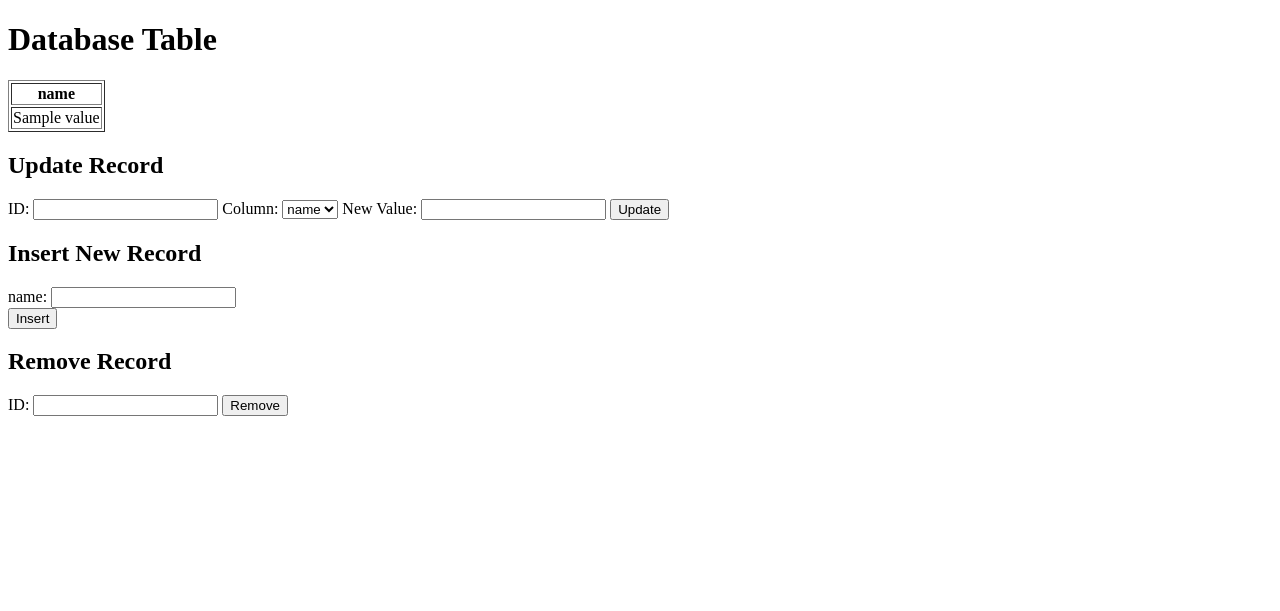
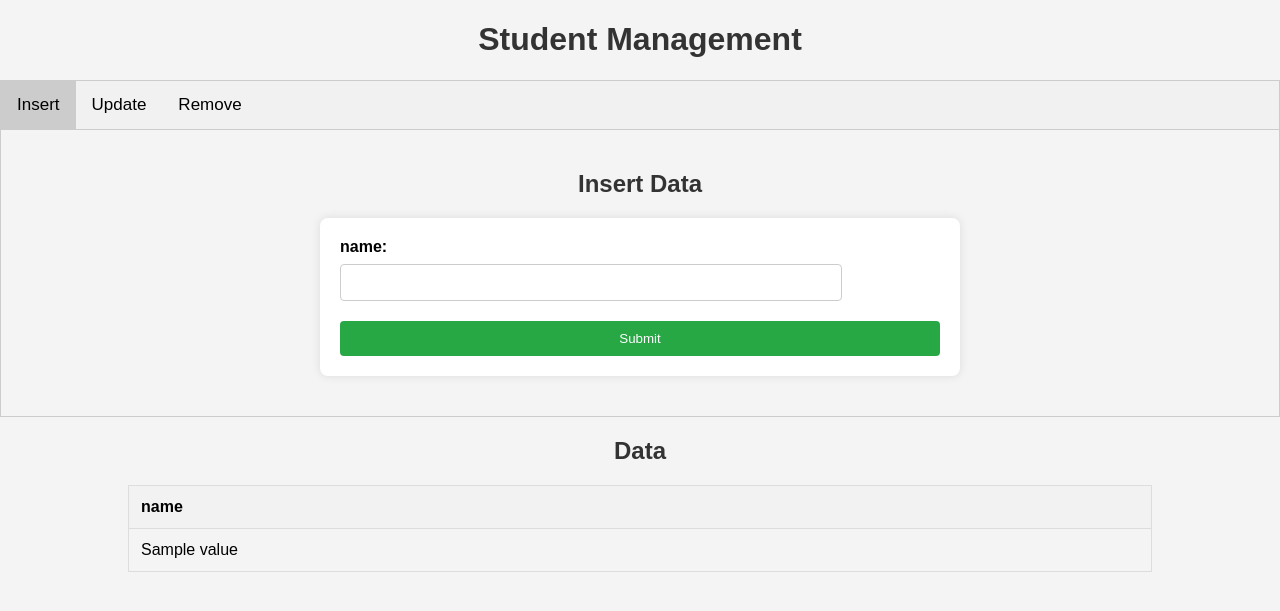
Before and after one commit to KoaBou/IBM-Student-Advisory-App, a Flask app: template templates/index.html in a window 1280 px wide. Shown: the top 611 px of the page. Run offline with Flask 3, Linux system fonts and the light colour scheme; the template is opened without the code that fills it: most values are stand-ins (such as "Sample title", 1, 10 or a date in 2020).

Commit message:
add css file

```diff
--- a/data/Danh_Sach_Sinh_Vien.csv
+++ b/data/Danh_Sach_Sinh_Vien.csv
@@ -3,3 +3,7 @@ ID,STUDENT_NAME,MAJOR,BIRTH
 2,Jane Smith,Mathematics,1997-03-22
 3,Emily Johnson,Physics,1999-07-30
 4,Michael Brown,Chemistry,1996-11-05
+5,Jessica Davis,Biology,1998-12-11
+6,David Wilson,Engineering,1997-05-18
+7,Laura Martinez,History,1999-09-25
+8,James Anderson,Philosophy,1996-02-14
--- /dev/null
+++ b/static/css/styles.css
@@ -0,0 +1,101 @@
+body {
+    font-family: Arial, sans-serif;
+    background-color: #f4f4f4;
+    margin: 0;
+    padding: 0;
+}
+
+h1, h2 {
+    color: #333;
+    text-align: center;
+}
+
+form {
+    max-width: 600px;
+    margin: 20px auto;
+    padding: 20px;
+    background-color: #fff;
+    border-radius: 8px;
+    box-shadow: 0 0 10px rgba(0, 0, 0, 0.1);
+}
+
+label {
+    display: block;
+    margin-bottom: 8px;
+    font-weight: bold;
+}
+
+input[type="text"],
+input[type="number"] {
+    width: 80%;
+    padding: 10px;
+    margin-bottom: 20px;
+    border: 1px solid #ccc;
+    border-radius: 4px;
+}
+
+input[type="submit"] {
+    width: 100%;
+    padding: 10px;
+    background-color: #28a745;
+    color: #fff;
+    border: none;
+    border-radius: 4px;
+    cursor: pointer;
+}
+
+input[type="submit"]:hover {
+    background-color: #218838;
+}
+
+table {
+    width: 80%;
+    margin: 20px auto;
+    border-collapse: collapse;
+}
+
+table, th, td {
+    border: 1px solid #ddd;
+}
+
+th, td {
+    padding: 12px;
+    text-align: left;
+}
+
+th {
+    background-color: #f2f2f2;
+}
+
+/* Tab styles */
+.tab {
+    overflow: hidden;
+    border: 1px solid #ccc;
+    background-color: #f1f1f1;
+}
+
+.tab button {
+    background-color: inherit;
+    float: left;
+    border: none;
+    outline: none;
+    cursor: pointer;
+    padding: 14px 16px;
+    transition: 0.3s;
+    font-size: 17px;
+}
+
+.tab button:hover {
+    background-color: #ddd;
+}
+
+.tab button.active {
+    background-color: #ccc;
+}
+
+.tabcontent {
+    display: none;
+    padding: 20px;
+    border: 1px solid #ccc;
+    border-top: none;
+}
--- a/templates/index.html
+++ b/templates/index.html
@@ -3,14 +3,65 @@
 <head>
     <meta charset="UTF-8">
     <meta name="viewport" content="width=device-width, initial-scale=1.0">
-    <title>Database Table</title>
+    <title>Flask App</title>
+    <link rel="stylesheet" href="{{ url_for('static', filename='css/styles.css') }}">
 </head>
 <body>
-    <h1>Database Table</h1>
-    <table border="1">
+    <h1>Student Management</h1>
+
+    <div class="tab">
+        <button class="tablinks" onclick="openTab(event, 'Insert')">Insert</button>
+        <button class="tablinks" onclick="openTab(event, 'Update')">Update</button>
+        <button class="tablinks" onclick="openTab(event, 'Remove')">Remove</button>
+    </div>
+
+    <div id="Insert" class="tabcontent">
+        <h2>Insert Data</h2>
+        <form action="{{ url_for('insert') }}" method="POST">
+            {% if rows %}
+            {% for key in rows[0].keys() %}
+                <label for="{{ key }}">{{ key }}:</label>
+                <input type="text" id="{{ key }}" name="{{ key }}">
+                <br>
+            {% endfor %}
+            {% endif %}
+            <input type="submit" value="Submit">
+        </form>
+    </div>
+
+    <div id="Update" class="tabcontent">
+        <h2>Update Data</h2>
+        <form action="{{ url_for('update') }}" method="POST">
+            <label for="id">ID:</label>
+            <input type="text" id="id" name="id">
+            <label for="column">Column:</label>
+            <select id="column" name="column">
+                {% if rows %}
+                    {% for key in rows[0].keys() %}
+                        <option value="{{ key }}">{{ key }}</option>
+                    {% endfor %}
+                {% endif %}
+            </select>
+            <label for="new_value">New Value:</label>
+            <input type="text" id="new_value" name="new_value">
+            <input type="submit" value="Update">
+        </form>
+    </div>
+
+    <div id="Remove" class="tabcontent">
+        <h2>Remove Data</h2>
+        <form action="{{ url_for('delete') }}" method="POST">
+            <label for="id">ID:</label>
+            <input type="text" id="id" name="id" required><br><br>
+            <input type="submit" value="Remove">
+        </form>
+    </div>
+
+    <h2>Data</h2>
+    <table>
         <thead>
             <tr>
-            {% if rows %}
+                {% if rows and rows|length > 0 %}
                     {% for key in rows[0].keys() %}
                         <th>{{ key }}</th>
                     {% endfor %}
@@ -27,43 +78,23 @@
             {% endfor %}
         </tbody>
     </table>
+    <script>
+        function openTab(evt, tabName) {
+            var i, tabcontent, tablinks;
+            tabcontent = document.getElementsByClassName("tabcontent");
+            for (i = 0; i < tabcontent.length; i++) {
+                tabcontent[i].style.display = "none";
+            }
+            tablinks = document.getElementsByClassName("tablinks");
+            for (i = 0; i < tablinks.length; i++) {
+                tablinks[i].className = tablinks[i].className.replace(" active", "");
+            }
+            document.getElementById(tabName).style.display = "block";
+            evt.currentTarget.className += " active";
+        }
 
-    <h2>Update Record</h2>
-    <form action="/update" method="post">
-        <label for="id">ID:</label>
-        <input type="text" id="id" name="id">
-        <label for="column">Column:</label>
-        <select id="column" name="column">
-            {% if rows %}
-                {% for key in rows[0].keys() %}
-                    <option value="{{ key }}">{{ key }}</option>
-                {% endfor %}
-            {% endif %}
-        </select>
-        <label for="new_value">New Value:</label>
-        <input type="text" id="new_value" name="new_value">
-        <button type="submit">Update</button>
-    </form>
-
-    <h2>Insert New Record</h2>
-    <form action="/insert" method="post">
-        {% if rows %}
-            {% for key in rows[0].keys() %}
-                <label for="{{ key }}">{{ key }}:</label>
-                <input type="text" id="{{ key }}" name="{{ key }}">
-                <br>
-            {% endfor %}
-        {% endif %}
-        <button type="submit">Insert</button>
-    </form>
-
-    <h2>Remove Record</h2>
-    <form action="/delete" method="post">
-        <label for="id">ID:</label>
-        <input type="text" id="id" name="id">
-        <button type="submit">Remove</button>
-    </form>
-
-
+        // Open the Insert tab by default
+        document.getElementsByClassName('tablinks')[0].click();
+    </script>
 </body>
 </html>
```
Also changed, not shown: utils/database.py (added, +71 -0 lines). Lines whose indentation alone changed are shown as unchanged.
